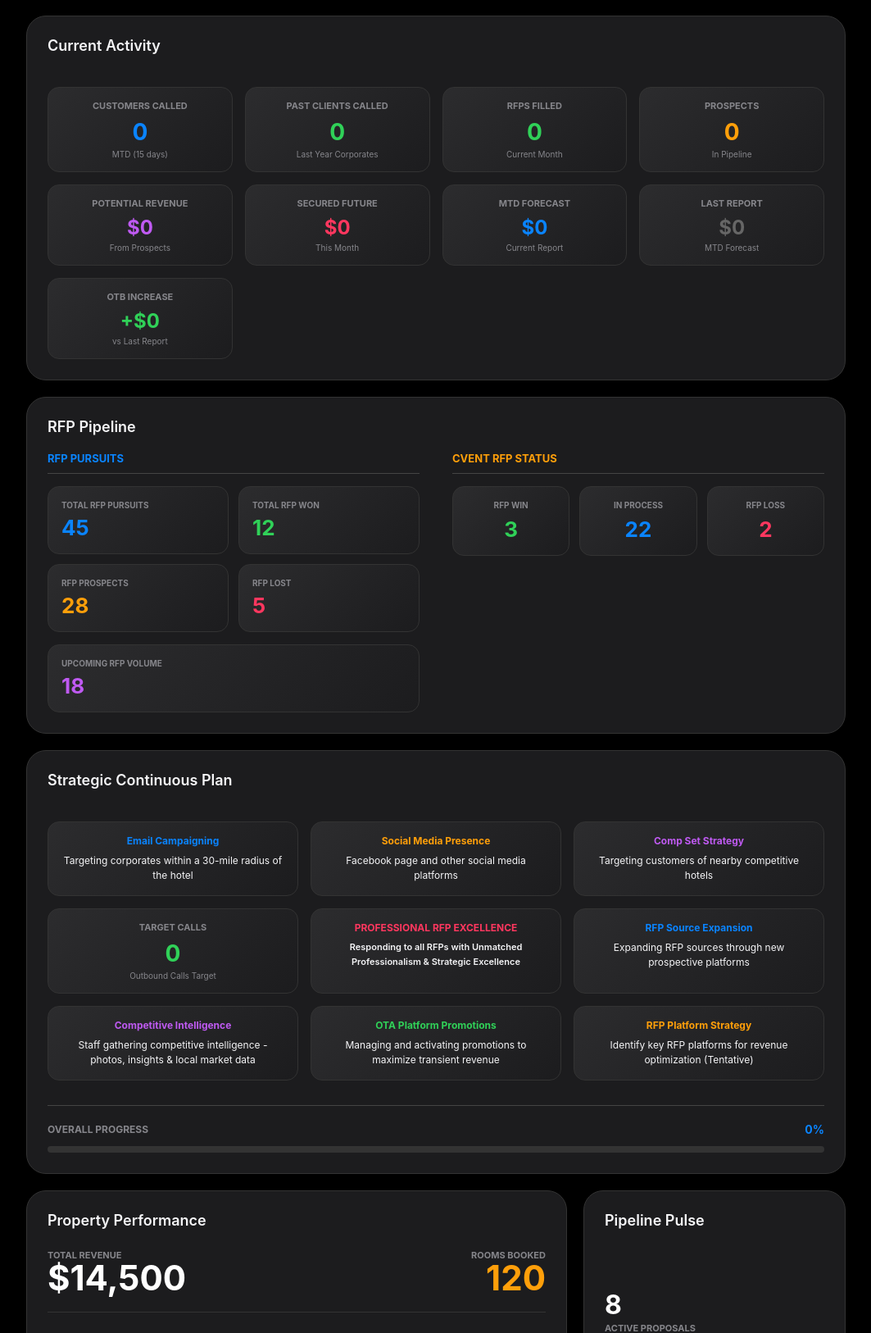
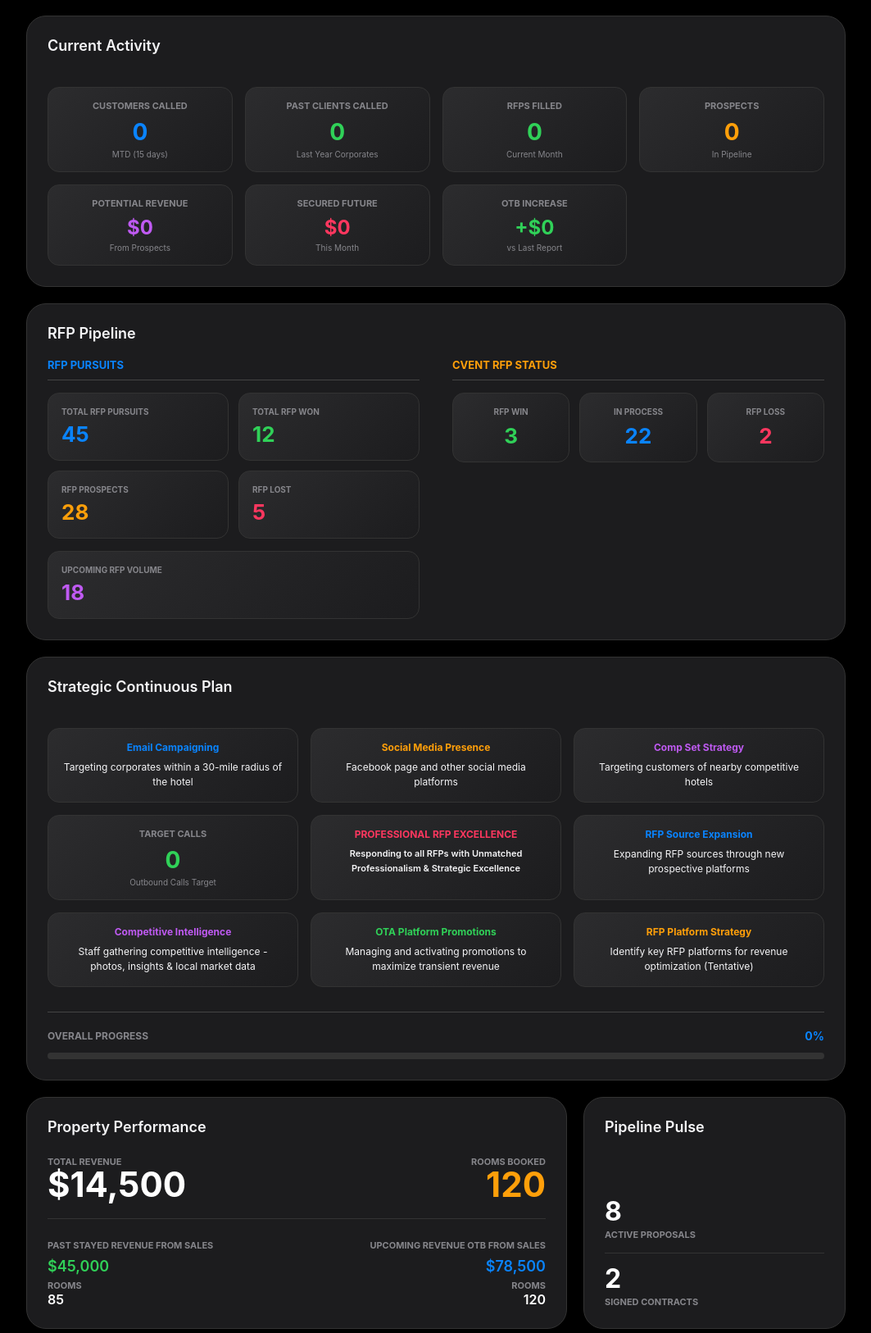
Before and after one commit to Ayushshyam2404/Sales-Pulse, a Flask app: page / in a window 1280 px wide. Shown: the part 2291-3917 px from the top of the page at 82% size, without its empty margins (108-1171 px from the left). Run offline with Flask 3, Linux system fonts and the light colour scheme; data that the repository does not hold is empty.

Commit message:
New Changes

```diff
--- a/app.py
+++ b/app.py
@@ -157,10 +157,6 @@ class ReportData(db.Model):
     label_potential_revenue_desc = db.Column(db.String(50), default="From Prospects")
     label_secured_future = db.Column(db.String(50), default="Secured Future")
     label_secured_future_desc = db.Column(db.String(50), default="This Month")
-    label_mtd_forecast = db.Column(db.String(50), default="MTD Forecast")
-    label_mtd_forecast_desc = db.Column(db.String(50), default="Current Report")
-    label_mtd_forecast_last = db.Column(db.String(50), default="Last Report")
-    label_mtd_forecast_last_desc = db.Column(db.String(50), default="MTD Forecast")
     label_otb_increase = db.Column(db.String(50), default="OTB Increase")
     label_otb_increase_desc = db.Column(db.String(50), default="vs Last Report")
 
@@ -171,8 +167,6 @@ class ReportData(db.Model):
     value_prospects = db.Column(db.String(100), default="")
     value_potential_revenue = db.Column(db.String(100), default="")
     value_secured_future = db.Column(db.String(100), default="")
-    value_mtd_forecast = db.Column(db.String(100), default="")
-    value_mtd_forecast_last = db.Column(db.String(100), default="")
     value_otb_increase = db.Column(db.String(100), default="")
 
     # --- STRATEGIC CONTINUOUS PLAN SECTION ---
@@ -492,12 +486,6 @@ def get_data():
         'label_secured_future': record.label_secured_future,
         'label_secured_future_desc': record.label_secured_future_desc,
         'value_secured_future': record.value_secured_future,
-        'label_mtd_forecast': record.label_mtd_forecast,
-        'label_mtd_forecast_desc': record.label_mtd_forecast_desc,
-        'value_mtd_forecast': record.value_mtd_forecast,
-        'label_mtd_forecast_last': record.label_mtd_forecast_last,
-        'label_mtd_forecast_last_desc': record.label_mtd_forecast_last_desc,
-        'value_mtd_forecast_last': record.value_mtd_forecast_last,
         'label_otb_increase': record.label_otb_increase,
         'label_otb_increase_desc': record.label_otb_increase_desc,
         'value_otb_increase': record.value_otb_increase,
@@ -718,12 +706,6 @@ def update_data():
     record.label_secured_future = request.form.get('label_secured_future') or record.label_secured_future
     record.label_secured_future_desc = request.form.get('label_secured_future_desc') or record.label_secured_future_desc
     record.value_secured_future = request.form.get('value_secured_future') or ""
-    record.label_mtd_forecast = request.form.get('label_mtd_forecast') or record.label_mtd_forecast
-    record.label_mtd_forecast_desc = request.form.get('label_mtd_forecast_desc') or record.label_mtd_forecast_desc
-    record.value_mtd_forecast = request.form.get('value_mtd_forecast') or ""
-    record.label_mtd_forecast_last = request.form.get('label_mtd_forecast_last') or record.label_mtd_forecast_last
-    record.label_mtd_forecast_last_desc = request.form.get('label_mtd_forecast_last_desc') or record.label_mtd_forecast_last_desc
-    record.value_mtd_forecast_last = request.form.get('value_mtd_forecast_last') or ""
     record.label_otb_increase = request.form.get('label_otb_increase') or record.label_otb_increase
     record.label_otb_increase_desc = request.form.get('label_otb_increase_desc') or record.label_otb_increase_desc
     record.value_otb_increase = request.form.get('value_otb_increase') or ""
--- a/templates/index.html
+++ b/templates/index.html
@@ -1023,24 +1023,6 @@
                     </div>
                 </div>
 
-                <!-- MTD Forecast (Current) -->
-                <div class="comparison-card" style="padding: 15px; background: linear-gradient(135deg, #2C2C2E 0%, #1C1C1E 100%); border-radius: 14px; border: 1px solid #333;">
-                    <div style="text-align: center;">
-                        <div style="font-size: 11px; color: var(--text-secondary); text-transform: uppercase; font-weight: 700; margin-bottom: 8px;" id="lbl-mtd-forecast">MTD Forecast</div>
-                        <div style="font-size: 24px; font-weight: 700; color: var(--accent-blue); margin-bottom: 4px;" id="disp-mtd-forecast">$0</div>
-                        <div style="font-size: 10px; color: var(--text-secondary);" id="desc-mtd-forecast">Current Report</div>
-                    </div>
-                </div>
-
-                <!-- MTD Forecast Last Report -->
-                <div class="comparison-card" style="padding: 15px; background: linear-gradient(135deg, #2C2C2E 0%, #1C1C1E 100%); border-radius: 14px; border: 1px solid #333;">
-                    <div style="text-align: center;">
-                        <div style="font-size: 11px; color: var(--text-secondary); text-transform: uppercase; font-weight: 700; margin-bottom: 8px;" id="lbl-mtd-forecast-last">Last Report</div>
-                        <div style="font-size: 24px; font-weight: 700; color: #666; margin-bottom: 4px;" id="disp-mtd-forecast-last">$0</div>
-                        <div style="font-size: 10px; color: var(--text-secondary);" id="desc-mtd-forecast-last">MTD Forecast</div>
-                    </div>
-                </div>
-
                 <!-- OTB Increase -->
                 <div class="comparison-card" style="padding: 15px; background: linear-gradient(135deg, #2C2C2E 0%, #1C1C1E 100%); border-radius: 14px; border: 1px solid #333;">
                     <div style="text-align: center;">
@@ -1860,24 +1842,8 @@
                         <div class="input-group"><label>Value</label><input type="text" id="inp-value-secured-future" placeholder="Leave empty for auto"></div>
                     </div>
 
-                    <!-- Card 7: MTD Forecast -->
-                    <div style="color: var(--accent-orange); font-size: 11px; font-weight: bold; margin-bottom: 12px; margin-top: 15px; padding-bottom: 10px; border-bottom: 1px solid #444;">Card 7: MTD Forecast</div>
-                    <div class="input-grid">
-                        <div class="input-group"><label>Label</label><input type="text" id="inp-label-mtd-forecast" placeholder="e.g., MTD Forecast"></div>
-                        <div class="input-group"><label>Description</label><input type="text" id="inp-label-mtd-forecast-desc" placeholder="e.g., Current Report"></div>
-                        <div class="input-group"><label>Value</label><input type="text" id="inp-value-mtd-forecast" placeholder="Leave empty for auto"></div>
-                    </div>
-
-                    <!-- Card 8: MTD Forecast Last Report -->
-                    <div style="color: var(--accent-orange); font-size: 11px; font-weight: bold; margin-bottom: 12px; margin-top: 15px; padding-bottom: 10px; border-bottom: 1px solid #444;">Card 8: Last Report</div>
-                    <div class="input-grid">
-                        <div class="input-group"><label>Label</label><input type="text" id="inp-label-mtd-forecast-last" placeholder="e.g., Last Report"></div>
-                        <div class="input-group"><label>Description</label><input type="text" id="inp-label-mtd-forecast-last-desc" placeholder="e.g., MTD Forecast"></div>
-                        <div class="input-group"><label>Value</label><input type="text" id="inp-value-mtd-forecast-last" placeholder="Leave empty for auto"></div>
-                    </div>
-
-                    <!-- Card 9: OTB Increase -->
-                    <div style="color: var(--accent-orange); font-size: 11px; font-weight: bold; margin-bottom: 12px; margin-top: 15px; padding-bottom: 10px; border-bottom: 1px solid #444;">Card 9: OTB Increase</div>
+                    <!-- Card 7: OTB Increase -->
+                    <div style="color: var(--accent-orange); font-size: 11px; font-weight: bold; margin-bottom: 12px; margin-top: 15px; padding-bottom: 10px; border-bottom: 1px solid #444;">Card 7: OTB Increase</div>
                     <div class="input-grid">
                         <div class="input-group"><label>Label</label><input type="text" id="inp-label-otb-increase" placeholder="e.g., OTB Increase"></div>
                         <div class="input-group"><label>Description</label><input type="text" id="inp-label-otb-increase-desc" placeholder="e.g., vs Last Report"></div>
@@ -2197,12 +2163,6 @@
             formData.append('label_secured_future', document.getElementById('inp-label-secured-future').value);
             formData.append('label_secured_future_desc', document.getElementById('inp-label-secured-future-desc').value);
             formData.append('value_secured_future', document.getElementById('inp-value-secured-future').value);
-            formData.append('label_mtd_forecast', document.getElementById('inp-label-mtd-forecast').value);
-            formData.append('label_mtd_forecast_desc', document.getElementById('inp-label-mtd-forecast-desc').value);
-            formData.append('value_mtd_forecast', document.getElementById('inp-value-mtd-forecast').value);
-            formData.append('label_mtd_forecast_last', document.getElementById('inp-label-mtd-forecast-last').value);
-            formData.append('label_mtd_forecast_last_desc', document.getElementById('inp-label-mtd-forecast-last-desc').value);
-            formData.append('value_mtd_forecast_last', document.getElementById('inp-value-mtd-forecast-last').value);
             formData.append('label_otb_increase', document.getElementById('inp-label-otb-increase').value);
             formData.append('label_otb_increase_desc', document.getElementById('inp-label-otb-increase-desc').value);
             formData.append('value_otb_increase', document.getElementById('inp-value-otb-increase').value);
@@ -2439,17 +2399,7 @@
             document.getElementById('desc-secured-future').innerText = data.label_secured_future_desc || 'This Month';
             document.getElementById('disp-secured-future').innerText = data.value_secured_future || fmt(0);
 
-            // Card 7: MTD Forecast
-            document.getElementById('lbl-mtd-forecast').innerText = data.label_mtd_forecast || 'MTD Forecast';
-            document.getElementById('desc-mtd-forecast').innerText = data.label_mtd_forecast_desc || 'Current Report';
-            document.getElementById('disp-mtd-forecast').innerText = data.value_mtd_forecast || fmt(0);
-
-            // Card 8: MTD Forecast Last Report
-            document.getElementById('lbl-mtd-forecast-last').innerText = data.label_mtd_forecast_last || 'Last Report';
-            document.getElementById('desc-mtd-forecast-last').innerText = data.label_mtd_forecast_last_desc || 'MTD Forecast';
-            document.getElementById('disp-mtd-forecast-last').innerText = data.value_mtd_forecast_last || fmt(0);
-
-            // Card 9: OTB Increase
+            // Card 7: OTB Increase
             document.getElementById('lbl-otb-increase').innerText = data.label_otb_increase || 'OTB Increase';
             document.getElementById('desc-otb-increase').innerText = data.label_otb_increase_desc || 'vs Last Report';
             document.getElementById('disp-otb-increase').innerText = data.value_otb_increase || '+' + fmt(0);
@@ -2633,12 +2583,6 @@
             document.getElementById('inp-label-secured-future').value = data.label_secured_future;
             document.getElementById('inp-label-secured-future-desc').value = data.label_secured_future_desc;
             document.getElementById('inp-value-secured-future').value = data.value_secured_future;
-            document.getElementById('inp-label-mtd-forecast').value = data.label_mtd_forecast;
-            document.getElementById('inp-label-mtd-forecast-desc').value = data.label_mtd_forecast_desc;
-            document.getElementById('inp-value-mtd-forecast').value = data.value_mtd_forecast;
-            document.getElementById('inp-label-mtd-forecast-last').value = data.label_mtd_forecast_last;
-            document.getElementById('inp-label-mtd-forecast-last-desc').value = data.label_mtd_forecast_last_desc;
-            document.getElementById('inp-value-mtd-forecast-last').value = data.value_mtd_forecast_last;
             document.getElementById('inp-label-otb-increase').value = data.label_otb_increase;
             document.getElementById('inp-label-otb-increase-desc').value = data.label_otb_increase_desc;
             document.getElementById('inp-value-otb-increase').value = data.value_otb_increase;
```
